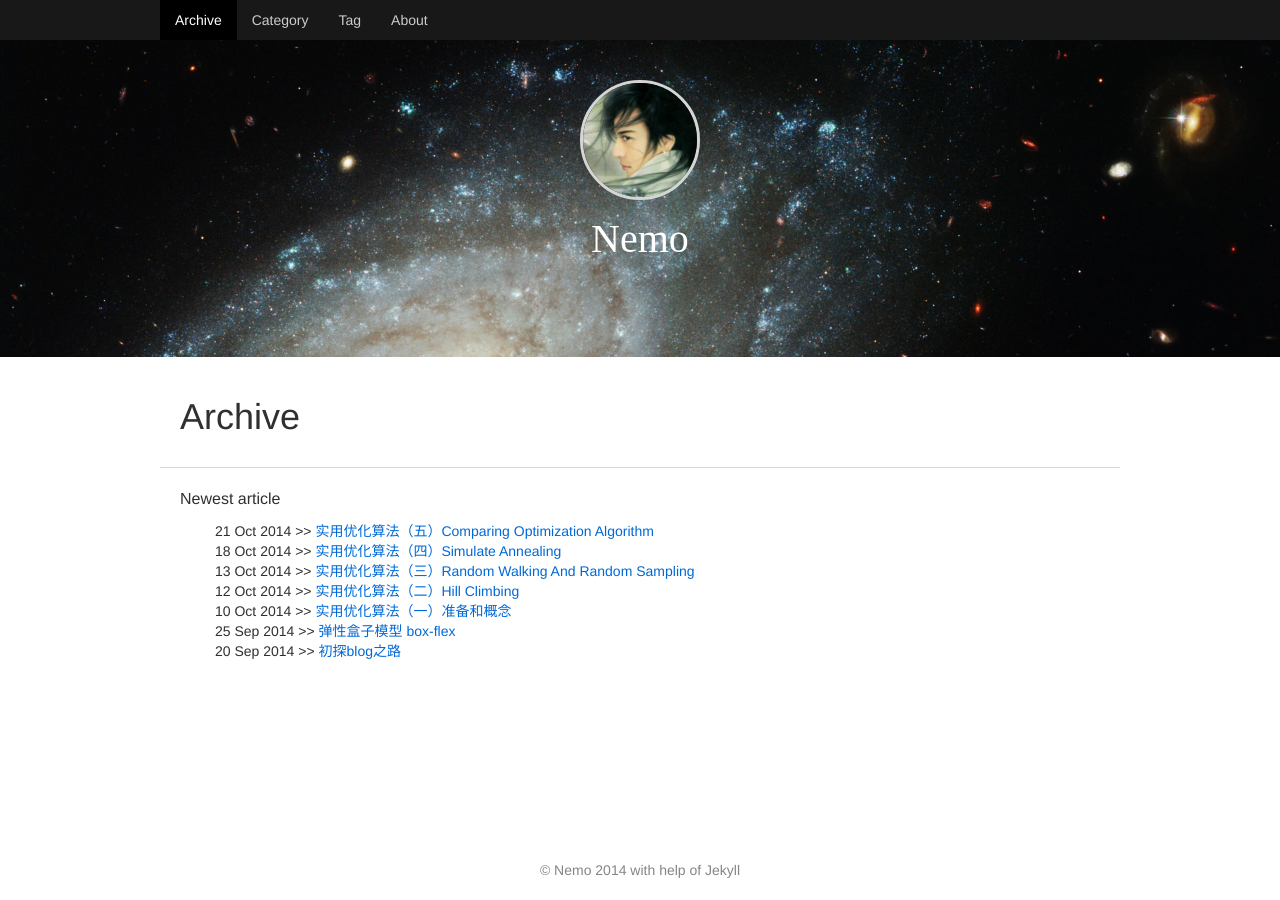
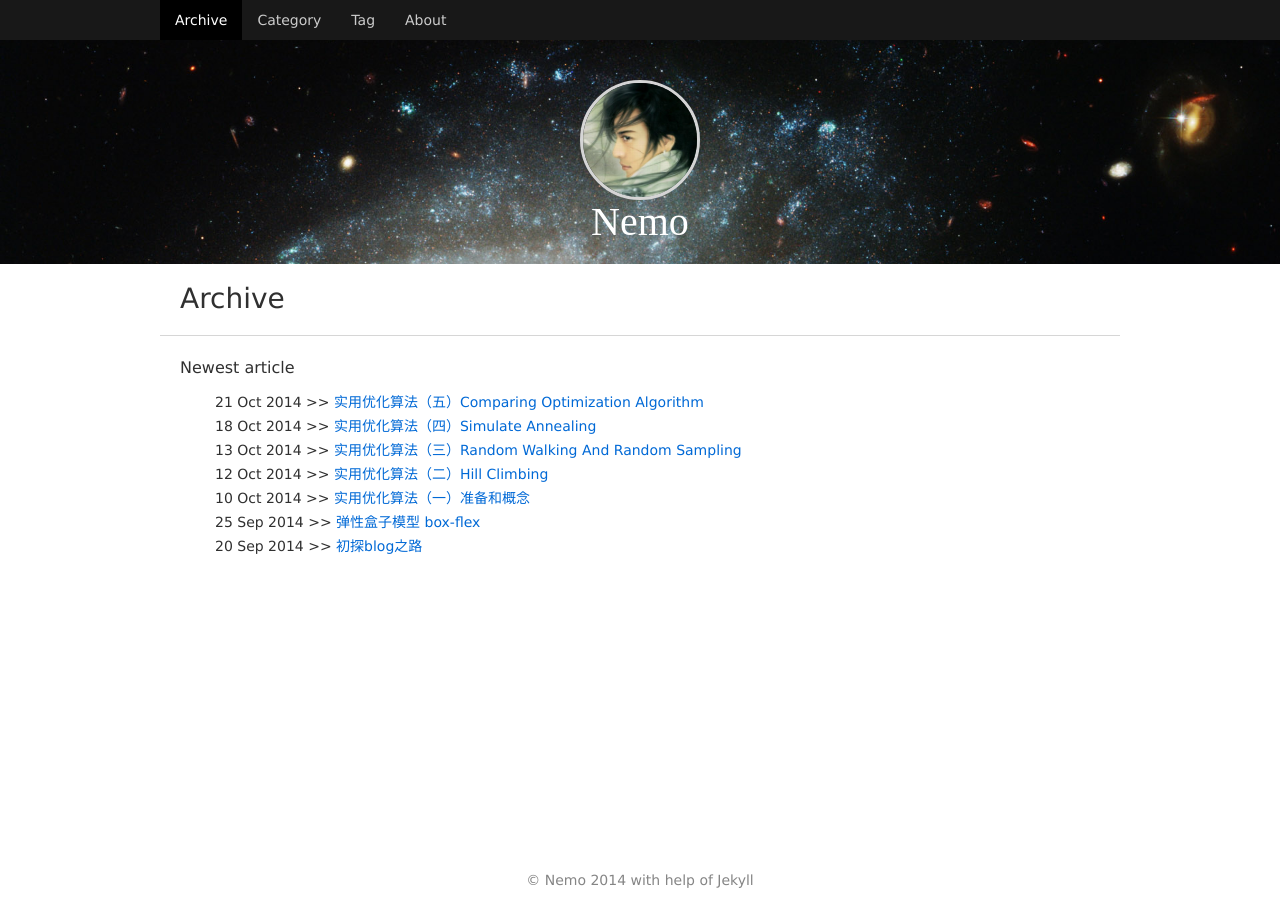
Before and after one commit to Caesor/caesor.github.io, a Jekyll site: the page built from index.html, in a window 1280 px wide. Built offline with Jekyll 4.4.1, drawn with Linux system fonts in a browser that asks for light colours.

Commit message:
update the blackboard

```diff
--- a/_layouts/template.html
+++ b/_layouts/template.html
@@ -6,9 +6,9 @@
   	<meta name="viewport" content="width=device-width, initial-scale=1" />
 	<meta name="keywords" content="" />
 	<meta name="description" content="" />
-	<link type="text/css" rel="stylesheet" href="{{ site.baseurl }}/css/common.css">
 	<link type="text/css" rel="stylesheet" href="{{ site.baseurl }}/resource/bootstrap-3.2.0-dist/css/bootstrap.min.css" />
 	<link type="text/css" rel="stylesheet" href="{{ site.baseurl }}/resource/font-awesome-4.2.0/css/font-awesome.min.css">
+	<link type="text/css" rel="stylesheet" href="{{ site.baseurl }}/css/common.css">
 	<link type="text/css" rel="stylesheet" href="{{ site.baseurl }}/css/layout.css">
 	<link type="text/css" rel="stylesheet" href="{{ site.baseurl }}/css/pages.css">
 	<link type="text/css" rel="stylesheet" href="{{ site.baseurl }}/resource/google-code-prettify/prettify.css" />
--- a/css/layout.css
+++ b/css/layout.css
@@ -12,7 +12,7 @@ header ul li a:hover{color:#fff;text-decoration:none;}
 header ul li.selected{background-color:#000;}
 header ul li.selected a{color:#fff;}
 /* blackboard */
-header .hello_board{width:100%;text-align:center;padding: 80px 0;}
+header .hello_board{width:100%;text-align:center;padding: 80px 0 20px 0;}
 header .head_pic_border{width:120px; height:120px; border-radius: 60px;overflow: hidden;margin:0 auto;border: 3px solid #D5D5D5;transition: .3s ease;}
 header .head_pic_border img{width:100%;}
 header .head_pic_border:hover{
@@ -22,10 +22,11 @@ header .head_pic_border:hover{
 }
 header .my_info{font-family: cursive;font-size:40px; color:#fff;margin:10px 0;}
 /* menu button */
-#menu-trigger{position:absolute;top:20px;right:20px;font-size:40px;color:#fff;cursor:pointer;display:none;}
+.small_nav{width:100%;position:fixed; top:0;background:#181818;text-align:right;}
+#menu-trigger{margin-right:10px;font-size:40px;color:#fff;cursor:pointer;display:none;}
 
 
-.wall{margin: 0 auto;padding-bottom:40px;color:#303030;}
+.wall{margin: 0 auto;padding:0 0 40px 0;color:#303030;}
 .nav_font{font-size: 28px;line-height: 30px;background-color: #fff;border-bottom: 1px solid #D6D6D6;}
 .blog_layout{display:-moz-box;display:-webkit-box;display:box;}
 .content_part{font-size:14px;background-color: #fff;overflow:hidden;}
@@ -41,14 +42,15 @@ header .my_info{font-family: cursive;font-size:40px; color:#fff;margin:10px 0;}
 footer{position:absolute;bottom:0;width: 100%;text-align:center;color:#858585;line-height:40px;}
 
 @media screen and (max-width: 600px){
-	header .hello_board{padding:20px 0;}
+	header .hello_board{padding:60px 0 0 0;display:none}
+	header .head_pic_border{width:80px; height:80px; border-radius: 40px;}
 	header nav.big_nav{position:static;opacity:0.6;}
-	header ul{display:none;width:100%;}
+	header ul{width:100%;}
 	header ul li{float:none; display:block;}
 	#menu-trigger{display:block;}
 	header .my_info{font-size:30px;}
-	.wall{width:95%;}
-	.nav_font{font-size:20px;}
+	.wall{width:95%;padding:40px 0;}
+	.nav_font{font-size: 20px;}
 	.nav_font, .content_part{padding: 20px 10px;}
 	.content_part_right{display:none;}
 }
```
Also changed, not shown: other parts of _layouts/template.html (+1 -1 lines).
